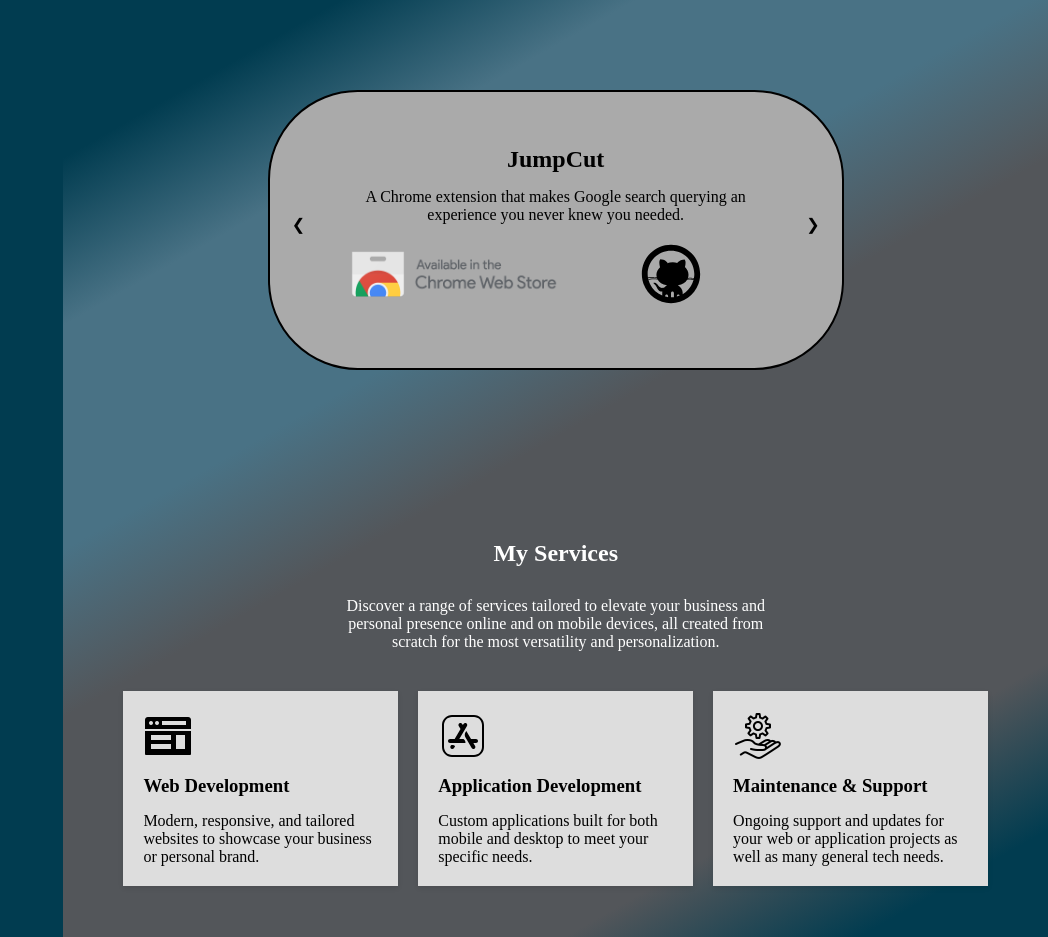
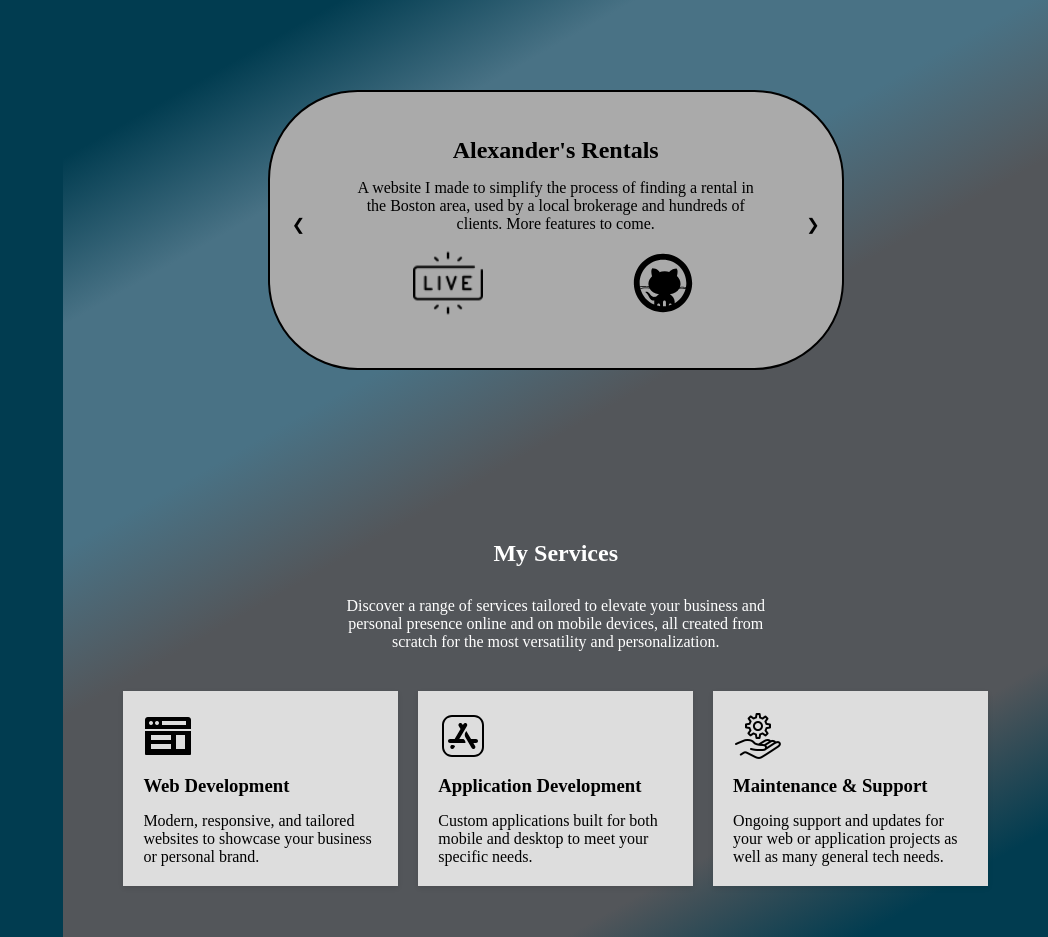
Before and after one commit to softdevschatzl/softdevschatzl.github.io, a Vue app: page / in a window 1280 px wide. Shown: the part 1000-1937 px from the top of the page, without its empty margins (232-1280 px from the left). Built offline with nearby package versions, Linux system fonts and the light colour scheme; a web font is replaced by a local one.

Commit message:
Update ElementCarousel.vue

```diff
--- a/src/components/ElementCarousel.vue
+++ b/src/components/ElementCarousel.vue
@@ -62,17 +62,17 @@ export default {
         slides: [
           {
             className: "slide1",
+            title: "Alexander's Rentals",
+            description: "A website I made to simplify the process of finding a rental in the Boston area, used by a local brokerage and hundreds of clients. More features to come.",
+            images: [livesite, githubdark],
+            imageLinks: ["https://alexandersrentals.com", "https://github.com/softdevschatzl/alexanders-rentals"]
+          },
+          {
+            className: "slide2",
             title: "JumpCut",
             description: "A Chrome extension that makes Google search querying an experience you never knew you needed.",
             images: [chromewebstore, githubdark],
             imageLinks: ["https://chrome.google.com/webstore/detail/jumpcut/fdipgkkflkdlimaeojpkpkhbemlikkbm", "https://github.com/theschatzinator/JumpCut"]
-          },
-          {
-            className: "slide2",
-            title: "Alexander's Rentals",
-            description: "A website I made to simplify the process of finding a rental in the Boston area. Repository and live access coming soon.",
-            images: [livesite, githubdark],
-            imageLinks: ["www.alexandersrentals.com", ""]
           },
           {
             className: "slide3",
```
